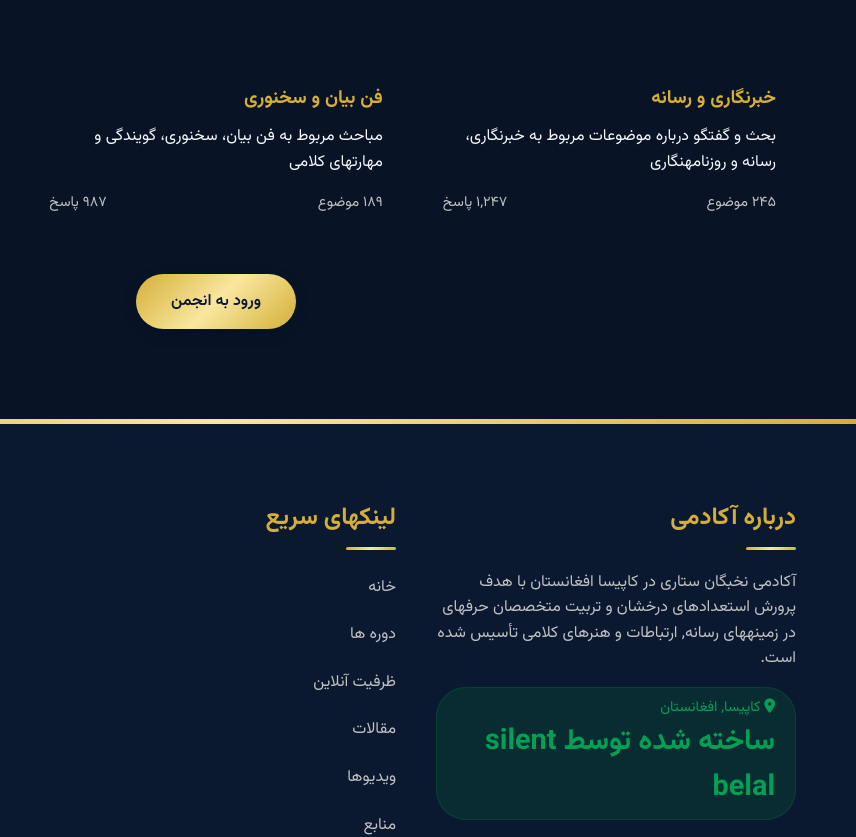
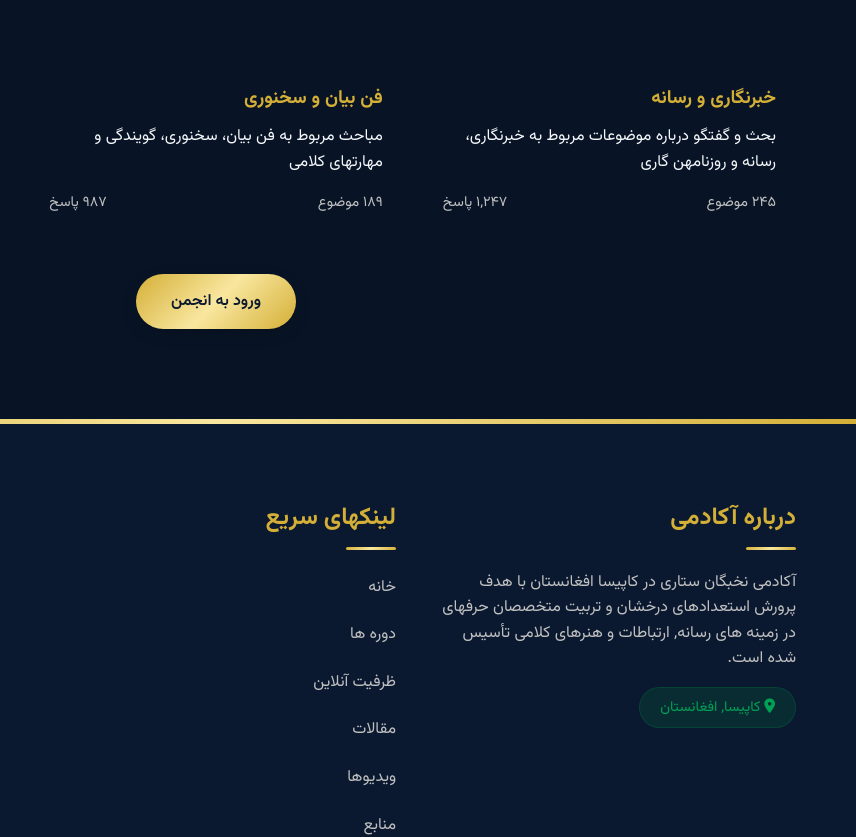
Before and after one commit to Bellalyaqoobi/sss111, a plain HTML site: page index.html in a window 1280 px wide. Shown: the part 9340-10177 px from the top of the page, 424-1280 px from the left. Drawn offline with Linux system fonts and the light colour scheme.

Commit message:
Update index.html

```diff
--- a/index.html
+++ b/index.html
@@ -1117,7 +1117,7 @@
                 <div class="forum-categories">
                     <div class="forum-category">
                         <h3>خبرنگاری و رسانه</h3>
-                        <p>بحث و گفتگو درباره موضوعات مربوط به خبرنگاری، رسانه و روزنامهنگاری</p>
+                        <p>بحث و گفتگو درباره موضوعات مربوط به خبرنگاری، رسانه و روزنامهن گاری</p>
                         <div class="forum-stats">
                             <span>۲۴۵ موضوع</span>
                             <span>۱,۲۴۷ پاسخ</span>
@@ -1156,10 +1156,9 @@
             <div class="footer-content">
                 <div class="footer-column">
                     <h3>درباره آکادمی</h3>
-                    <p>آکادمی نخبگان ستاری در کاپیسا افغانستان با هدف پرورش استعدادهای درخشان و تربیت متخصصان حرفهای در زمینههای رسانه, ارتباطات و هنرهای کلامی تأسیس شده است.</p>
+                    <p>آکادمی نخبگان ستاری در کاپیسا افغانستان با هدف پرورش استعدادهای درخشان و تربیت متخصصان حرفهای در زمینه های رسانه, ارتباطات و هنرهای کلامی تأسیس شده است.</p>
                     <div class="location-badge">
                         <i class="fas fa-map-marker-alt"></i> کاپیسا, افغانستان
-                        <h1>ساخته شده توسط silent belal</h1>
 
                     </div>
                 </div>
```
